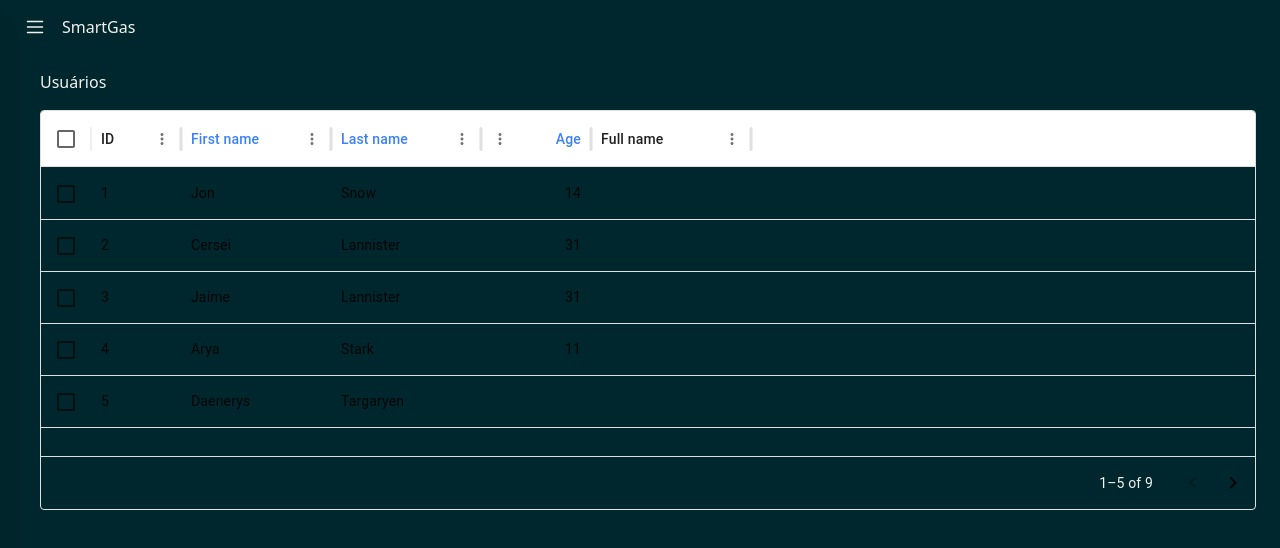
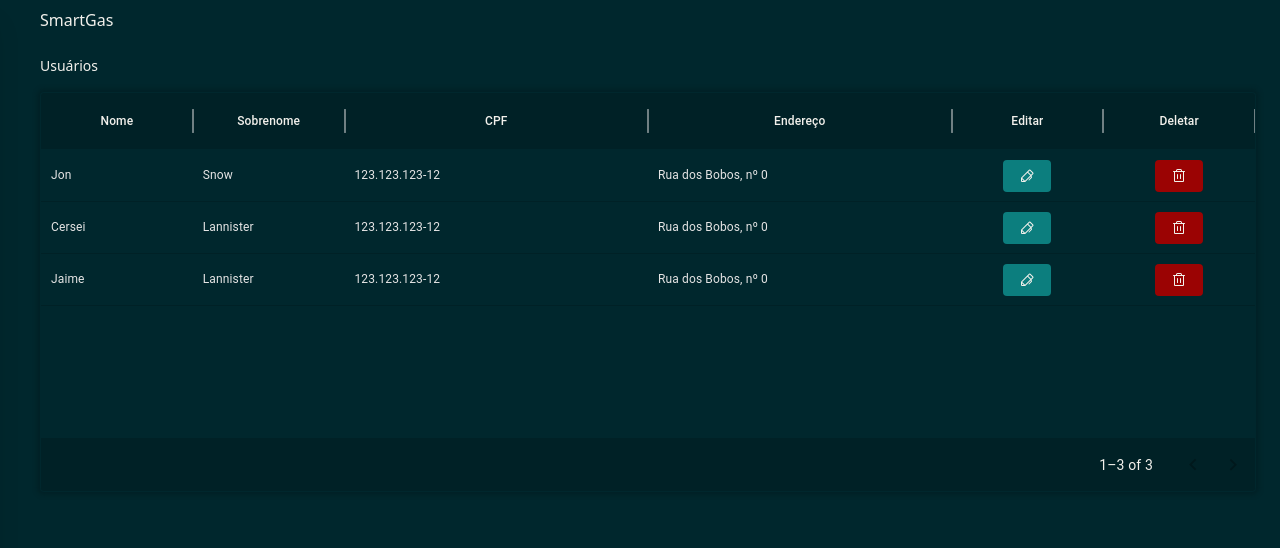
Before and after one commit to SmarthGas/smartgas-app, a React (Vite) app: page /users in a window 1280 px wide. Shown: the top 548 px of the page. Built offline with nearby package versions, Linux system fonts and the light colour scheme.

Commit message:
feat: edit modal

```diff
--- a/src/components/Button/index.tsx
+++ b/src/components/Button/index.tsx
@@ -1,12 +1,15 @@
+import { FloppyDisk, Pen, Trash } from '@phosphor-icons/react';
 import clsx from 'clsx';
 import React from 'react';
+import { icons } from '../Icons';
 
 type ButtonVariant = 'primary' | 'delete' | 'transparent';
 
 interface ButtonProps extends React.ButtonHTMLAttributes<HTMLButtonElement> {
   variant?: ButtonVariant;
-  icon?: React.ReactNode;
+  icon?: keyof typeof icons;
   label?: string;
+  className?: string;
 }
 
 export const Button: React.FC<ButtonProps> = ({
@@ -14,20 +17,27 @@ export const Button: React.FC<ButtonProps> = ({
   children,
   icon,
   label,
+  className,
   ...props
 }) => {
   return (
     <button
-      className={clsx('inline-flex px-4 py-2 rounded items-center gap-2 h-fit', {
-        'bg-brand-100 hover:bg-brand-100/75 text-cream-100':
-          variant === 'primary',
-        'bg-delete hover:bg-delete/75 text-cream-100': variant === 'delete',
-        'bg-transparent hover:bg-black/5 text-cream-100': variant === 'transparent',
-      })}
+      className={clsx(
+        `inline-flex px-4 py-2 rounded items-center gap-2 h-fit ${className}`,
+        {
+          'bg-brand-100 hover:bg-brand-100/75 text-cream-100':
+            variant === 'primary',
+          'bg-delete hover:bg-delete/75 text-cream-100': variant === 'delete',
+          'bg-transparent hover:bg-black/5 text-cream-100':
+            variant === 'transparent',
+        }
+      )}
       {...props}
     >
-      {icon && <span>{icon}</span>}
-      {label && <p>{label}</p>}
+      {icons[icon as keyof typeof icons] && (
+        <span>{icons[icon as keyof typeof icons]}</span>
+      )}
+      {label && <p className="text-xs">{label}</p>}
     </button>
   );
 };
--- a/src/components/Header/index.tsx
+++ b/src/components/Header/index.tsx
@@ -7,7 +7,7 @@ interface HeaderProps {
 export const Header = ({ title }: HeaderProps) => {
   return (
     <header className="flex flex-col items-start">
-      <p>{title}</p>
+      <p className='text-sm'>{title}</p>
     </header>
   );
 };
--- /dev/null
+++ b/src/components/Icons/index.tsx
@@ -0,0 +1,8 @@
+import React from "react";
+import { FloppyDisk, Pen, Trash } from "@phosphor-icons/react";
+
+export const icons = {
+    save: <FloppyDisk size={16} />,
+    trash: <Trash size={16} />,
+    edit: <Pen size={16} />,
+  };
--- /dev/null
+++ b/src/components/Modal/index.tsx
@@ -0,0 +1,23 @@
+import { X } from '@phosphor-icons/react';
+import React, { useState } from 'react';
+interface ModalProps {
+  title: string;
+  name: string;
+  children: React.ReactNode;
+  closeModal?: () => void;
+}
+export const Modal = ({ title, name, children, closeModal }: ModalProps) => {
+  return (
+    <>
+      <div className="fixed inset-0 bg-black bg-opacity-50 flex items-center justify-center z-50 text-cream-100">
+        <div className="flex flex-col bg-brand-400 p-4 gap-8 rounded-lg md:w-1/2">
+          <header className="flex justify-between items-center">
+            <h1>{title}</h1>
+            <X size={24} onClick={closeModal} />
+          </header>
+          <main>{children}</main>
+        </div>
+      </div>
+    </>
+  );
+};
--- a/src/pages/users/datagrid.tsx
+++ b/src/pages/users/datagrid.tsx
@@ -1,69 +1,191 @@
-import React from 'react';
+import React, { useState } from 'react';
 import Box from '@mui/material/Box';
 import { DataGrid, GridColDef } from '@mui/x-data-grid';
 import { createTheme } from '@mui/material/styles';
 import type {} from '@mui/x-data-grid/themeAugmentation';
+import clsx from 'clsx';
+import { Button } from '../../components/Button';
+import { Pen, Trash } from '@phosphor-icons/react';
+import { Modal } from '../../components/Modal';
+import { FormEditUser } from './formEditUser';
+import { User } from '../../types/user';
 
-const theme = createTheme({
-  mixins: {
-    MuiDataGrid: {
-      // Pinned columns sections
-      pinnedBackground: '#340606',
-      // Headers, and top & bottom fixed rows
-      containerBackground: '#343434',
-    },
-  },
+export const DataGridTable = () => {
+  const [modal, setModal] = useState({
+    title: '',
+    name: '',
   });
 
+  const [userToEdit, setUserToEdit] = useState<User>();
+
+  const handleEditUser = (user: User) => {
+    setUserToEdit(user);
+    setModal({
+      title: 'Editar Usuário',
+      name: 'edit-user',
+    });
+  };
+
+  const handleDeleteUser = (user: any) => {
+    console.log('Deletar usuário', user);
+  };
 
   const columns: GridColDef<(typeof rows)[number]>[] = [
-  { field: 'id', headerName: 'ID', width: 90 },
     {
       field: 'firstName',
-    headerName: 'First name',
-    width: 150,
+      headerName: 'Nome',
       editable: true,
-    headerClassName: 'font-bold text-blue-500', // Estilo para cabeçalho
+      headerClassName: 'font-bold text-cream-100', // Estilo para cabeçalho
+      headerAlign: 'center',
+      flex: 1,
     },
     {
       field: 'lastName',
-    headerName: 'Last name',
-    width: 150,
+      headerName: 'Sobrenome',
       editable: true,
-    headerClassName: 'font-bold text-blue-500',
+      headerClassName: 'font-bold text-cream-100', // Estilo para cabeçalho
+      headerAlign: 'center',
+      flex: 1,
     },
     {
-    field: 'age',
-    headerName: 'Age',
-    type: 'number',
-    width: 110,
-    editable: true,
-    headerClassName: 'font-bold text-blue-500',
+      field: 'cpf',
+      headerName: 'CPF',
+      description: 'This column has a value getter and is not sortable.',
+      sortable: false,
+      headerClassName: 'font-bold text-cream-100', // Estilo para cabeçalho
+      headerAlign: 'center',
+      flex: 2,
     },
     {
-    field: 'fullName',
-    headerName: 'Full name',
+      field: 'address',
+      headerName: 'Endereço',
       description: 'This column has a value getter and is not sortable.',
       sortable: false,
+      headerClassName: 'font-bold text-cream-100', // Estilo para cabeçalho
+      headerAlign: 'center',
+      flex: 2,
+    },
+    {
+      field: 'edit',
+      headerName: 'Editar',
+      sortable: false,
+      headerClassName: 'font-bold text-cream-100', // Estilo para cabeçalho
+      headerAlign: 'center',
+      flex: 1,
+      renderCell: (params) => (
+        <div className="flex h-full justify-center items-center">
+          <Button
+            variant="primary"
+            icon="edit"
+            onClick={() => {
+              handleEditUser({
+                id: String(params.row.id),
+                name: params.row.firstName,
+                lastName: params.row.lastName,
+                email: params.row.email,
+                cpf: params.row.cpf,
+                address: params.row.address,
+              });
+            }}
+          />
+        </div>
+      ),
+    },
+    {
+      field: 'delete',
+      headerName: 'Deletar',
+      sortable: false,
       width: 160,
+      headerClassName: 'font-bold text-cream-100', // Estilo para cabeçalho
+      headerAlign: 'center',
+      flex: 1,
+      renderCell: (params) => (
+        <div className="flex h-full justify-center items-center">
+          <Button
+            variant="delete"
+            icon="trash"
+            onClick={() => handleDeleteUser(params.row)}
+          />
+        </div>
+      ),
     },
   ];
 
   const rows = [
-  { id: 1, lastName: 'Snow', firstName: 'Jon', age: 14 },
-  { id: 2, lastName: 'Lannister', firstName: 'Cersei', age: 31 },
-  { id: 3, lastName: 'Lannister', firstName: 'Jaime', age: 31 },
-  { id: 4, lastName: 'Stark', firstName: 'Arya', age: 11 },
-  { id: 5, lastName: 'Targaryen', firstName: 'Daenerys', age: null },
-  { id: 6, lastName: 'Melisandre', firstName: null, age: 150 },
-  { id: 7, lastName: 'Clifford', firstName: 'Ferrara', age: 44 },
-  { id: 8, lastName: 'Frances', firstName: 'Rossini', age: 36 },
-  { id: 9, lastName: 'Roxie', firstName: 'Harvey', age: 65 },
+    {
+      id: 1,
+      lastName: 'Snow',
+      firstName: 'Jon',
+      email: 'JonSnow@winter.com',
+      cpf: '123.123.123-12',
+      age: 14,
+      address: 'Rua dos Bobos, nº 0',
+    },
+    {
+      id: 2,
+      lastName: 'Lannister',
+      firstName: 'Cersei',
+      email: 'Cersei@lannister.com',
+      cpf: '123.123.123-12',
+      age: 31,
+      address: 'Rua dos Bobos, nº 0',
+    },
+    {
+      id: 3,
+      lastName: 'Lannister',
+      firstName: 'Jaime',
+      email: 'jaime@lannister.com',
+      cpf: '123.123.123-12',
+      age: 31,
+      address: 'Rua dos Bobos, nº 0',
+    },
   ];
 
-export const DataGridDemo = () => {
   return (
-    <Box sx={{ position: 'relative', display: 'flex', backgroundColor: 'transparent', height: 400, width: '100%' }}>
+    <>
+      {modal.name === 'edit-user' && (
+        <Modal
+          title={modal.title}
+          name={modal.name}
+          closeModal={() =>
+            setModal({
+              title: '',
+              name: '',
+            })
+          }
+        >
+          <FormEditUser initialValues={userToEdit} setModal={setModal} />
+        </Modal>
+      )}
+      {modal.name === 'delete-user' && (
+        <Modal
+          title={modal.title}
+          name={modal.name}
+          closeModal={() =>
+            setModal({
+              title: '',
+              name: '',
+            })
+          }
+        >
+          <div className="flex flex-col gap-4">
+            <p>Tem certeza que deseja deletar o usuário?</p>
+            <div className="flex gap-4">
+              <Button variant="delete">Deletar</Button>
+              <Button variant="primary">Cancelar</Button>
+            </div>
+          </div>
+        </Modal>
+      )}
+      <Box
+        sx={{
+          position: 'relative',
+          display: 'flex',
+          backgroundColor: 'transparent',
+          height: 400,
+          width: '100%',
+        }}
+      >
         <DataGrid
           rows={rows}
           columns={columns}
@@ -75,11 +197,43 @@ export const DataGridDemo = () => {
             },
           }}
           pageSizeOptions={[5]}
-        checkboxSelection
           disableRowSelectionOnClick
-        sx={{ backgroundColor: 'transparent' }}
+          disableColumnMenu
+          disableColumnResize
+          disableColumnSorting
+          sx={{
+            '& .MuiDataGrid-columnHeader:focus': {
+              outline: 'none', // Remove a borda de foco
+              boxShadow: '0 0 4px 1px #002126',
+            },
+            '& .MuiDataGrid-row:hover': {
+              backgroundColor: 'transparent',
+            },
+            '& .MuiDataGrid-cell:hover': {
+              backgroundColor: '#002126',
+            },
+            '& .MuiDataGrid-cell:focus': {
+              outline: 'none', // Remove a borda de foco
+              boxShadow: '0 0 4px 2px #002126',
+            },
+            '--DataGrid-containerBackground': '#002126',
+            '--DataGrid-rowBorderColor': '#002126',
+            '& .MuiDataGrid-row': {
+              color: '#e5e5e5', // cor do texto
+            },
+            '& .MuiDataGrid-footerContainer': {
+              border: 'none',
+              backgroundColor: '#002126',
+              borderTop: 'solid #002126 1px',
+              color: '#e5e5e5',
+            },
 
+            border: 'solid #8080 1px',
+            boxShadow: '0 0 4px 3px #002126',
+            fontSize: '12px',
+          }}
         />
       </Box>
+    </>
   );
 };
--- /dev/null
+++ b/src/pages/users/formEditUser.tsx
@@ -0,0 +1,44 @@
+import React from 'react';
+import { Button } from '../../components/Button';
+import { Input } from '../../components/Input';
+import { User } from '../../types/user';
+
+interface FormEditUserProps {
+  initialValues?: User;
+  setModal: (modal: { title: string; name: string }) => void;
+}
+
+export const FormEditUser = ({ initialValues, setModal }: FormEditUserProps) => {
+  return (
+    <form className="flex flex-col gap-4">
+      <div className="flex gap-4">
+        <label htmlFor="" className="flex justify-end w-[100px] text-xs">
+          <p>Nome:</p>{' '}
+        </label>
+        <Input type="text" id="name" name="name" value={initialValues?.name} />
+      </div>
+      <div className="flex gap-4">
+        <label htmlFor="" className="flex justify-end w-[100px] text-xs">
+          Email:{' '}
+        </label>
+        <Input type="text" id="name" name="name" value={initialValues?.email} />
+      </div>
+      <div className="flex gap-4">
+        <label htmlFor="" className="flex justify-end w-[100px] text-xs">
+          CPF:{' '}
+        </label>
+        <Input type="text" id="name" name="name" value={initialValues?.cpf} />
+      </div>
+      <div className="flex gap-4">
+        <label htmlFor="" className="flex justify-end w-[100px] text-xs">
+          Endereço:{' '}
+        </label>
+        <Input type="text" id="name" name="name" value={initialValues?.address} />
+      </div>
+      <div className="flex w-full justify-end gap-4 pt-4">
+        <Button label='Salvar' icon='save' />
+        <Button label='Cancelar' icon='trash' variant='delete' onClick={() => setModal({ title: '', name: '' })} />
+      </div>
+    </form>
+  );
+};
--- a/src/pages/users/index.tsx
+++ b/src/pages/users/index.tsx
@@ -1,14 +1,23 @@
-import React from 'react';
+import React, { useState } from 'react';
 import { Section } from '../../components/Section';
 import { Header } from '../../components/Header';
-import { DataGridDemo } from './datagrid';
+import { DataGridTable } from './datagrid';
+import { Modal } from '../../components/Modal';
+import { Button } from '../../components/Button';
+import { Pen, Trash } from '@phosphor-icons/react';
+import { GridColDef } from '@mui/x-data-grid';
 
 export const Users = () => {
+
+
   return (
-    <Section title="Usuários">
-      <div>
-        <DataGridDemo />
-      </div>
-    </Section>
+    <>
+
+      <Section title="Usuários">
+        <div>
+          <DataGridTable />
+        </div>
+      </Section>
+    </>
   );
 };
--- a/tailwind.config.js
+++ b/tailwind.config.js
@@ -15,6 +15,10 @@ module.exports = {
           200: '#BFAC8B',
           100: '#F2F1EC',
         },
+        grey: {
+          200: '#808080',
+          100: '#F2F2F2',
+        },
         light: '#E5E5E5',
         delete: '#9B0303',
       },
```
Also changed, not shown: src/components/Input/index.tsx (added, +13 -0 lines), src/types/user.d.ts (added, +8 -0 lines), src/components/Datagrid/index.tsx (added), 1 other file (tests, documents, lock files or other folders). Lines whose indentation alone changed are shown as unchanged.
